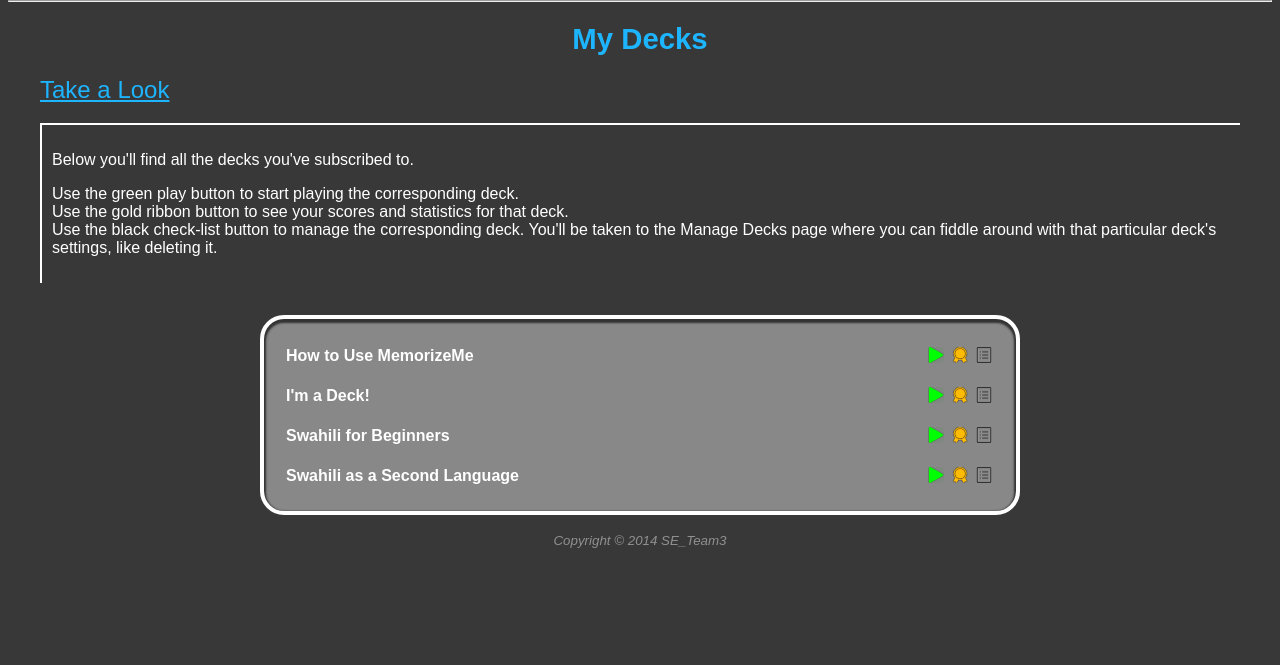
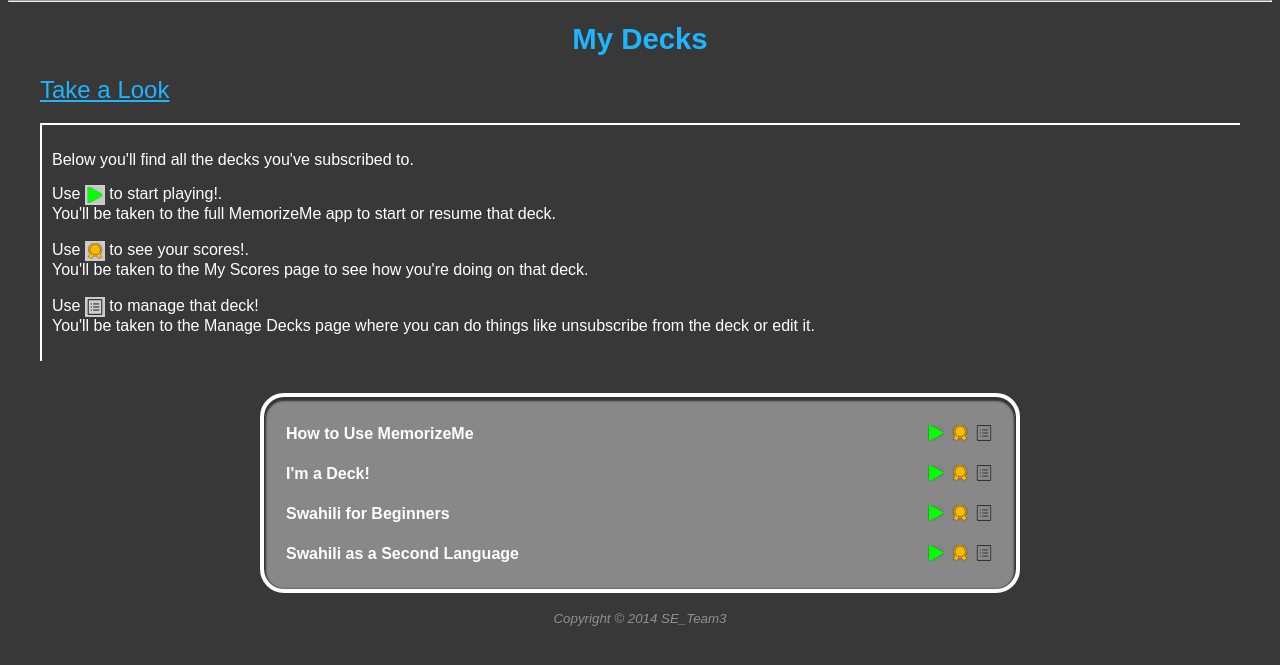
Before and after one commit to latreides/SE_Team3, a Django app: a page that uses flashcards/templates/view_deck_page.html in a window 1280 px wide. Shown: the part 71-736 px from the top of the page. Run offline with Django 3.2, Linux system fonts and the light colour scheme; the visitor is signed in with stand-in values (Sample User, id 1).

Commit message:
Minor edits on My Decks page
Set up for dynamic page construction and better understandability of the
buttons for the user (hopefully).

```diff
--- a/flashcards/static/css/mydecks.css
+++ b/flashcards/static/css/mydecks.css
@@ -36,6 +36,14 @@ img.icon {
 	width: 16px;
 }
 
+img.inline {
+	background: #CCC;
+	height: 16px;
+	padding: 2px;
+	vertical-align: top;
+	width: 16px;
+}
+
 img.icon:hover {
 	cursor: pointer;
 }
--- a/flashcards/templates/view_deck_page.html
+++ b/flashcards/templates/view_deck_page.html
@@ -10,49 +10,86 @@
 				Below you'll find all the decks you've subscribed to.
 			</p>
 			<p>
-				Use the green play button to start playing the corresponding deck.
+				Use
+				<img class="inline" src="{% static 'img/play_64.png' %}" alt="Manage" title="Play Deck"/>
+				to start playing!.<br>
+				You'll be taken to the full MemorizeMe app to start or resume that deck.<br>
 				<br>
-				Use the gold ribbon button to see your scores and statistics for
-				that deck.
+				Use
+				<img class="inline" src="{% static 'img/badge_64.png' %}" alt="Score" title="See Scores"/>
+				to see your scores!.<br>
+				You'll be taken to the My Scores page to see how you're doing on that deck.<br>
 				<br>
-				Use the black check-list button to manage the corresponding deck.
-				You'll be taken to the Manage Decks page where you can fiddle around
-				with that particular deck's settings, like deleting it.
+				Use
+				<img class="inline" src="{% static 'img/details_64.png' %}" alt="Manage" title="Manage Deck"/>
+				to manage that deck!<br>
+				You'll be taken to the Manage Decks page where you can do things
+				like unsubscribe from the deck or edit it.
 			</p>
 		</div>
+
 		<div id="deckpane">
+
 			<div class="deckItem">
 				<span class="deckName">How to Use MemorizeMe</span>
 				<span class="deckActions">
+					<a href="#">
 						<img class="icon" src="{% static 'img/details_64.png' %}" alt="Manage" title="Manage Deck"/>
+					</a>
+					<a href="#">
 						<img class="icon" src="{% static 'img/badge_64.png' %}" alt="Score" title="See Scores"/>
+					</a>
+					<a href="#">
 						<img class="icon" src="{% static 'img/play_64.png' %}" alt="Play" title="Play Deck"/>
+					</a>
 				<span>
 			</div>
+
 			<div class="deckItem">
 				<span class="deckName">I'm a Deck!</span>
 				<span class="deckActions">
+					<a href="#">
 						<img class="icon" src="{% static 'img/details_64.png' %}" alt="Manage" title="Manage Deck"/>
+					</a>
+					<a href="#">
 						<img class="icon" src="{% static 'img/badge_64.png' %}" alt="Score" title="See Scores"/>
+					</a>
+					<a href="#">
 						<img class="icon" src="{% static 'img/play_64.png' %}" alt="Play" title="Play Deck"/>
+					</a>
 				<span>
 			</div>
+
 			<div class="deckItem">
 				<span class="deckName">Swahili for Beginners</span>
 				<span class="deckActions">
+					<a href="#">
 						<img class="icon" src="{% static 'img/details_64.png' %}" alt="Manage" title="Manage Deck"/>
+					</a>
+					<a href="#">
 						<img class="icon" src="{% static 'img/badge_64.png' %}" alt="Score" title="See Scores"/>
+					</a>
+					<a href="#">
 						<img class="icon" src="{% static 'img/play_64.png' %}" alt="Play" title="Play Deck"/>
+					</a>
 				<span>
 			</div>
+
 			<div class="deckItem">
 				<span class="deckName">Swahili as a Second Language</span>
 				<span class="deckActions">
+					<a href="#">
 						<img class="icon" src="{% static 'img/details_64.png' %}" alt="Manage" title="Manage Deck"/>
+					</a>
+					<a href="#">
 						<img class="icon" src="{% static 'img/badge_64.png' %}" alt="Score" title="See Scores"/>
+					</a>
+					<a href="#">
 						<img class="icon" src="{% static 'img/play_64.png' %}" alt="Play" title="Play Deck"/>
+					</a>
 				<span>
 			</div>
+
 		</div>
 	</div>
 {% endblock %}
```
Lines whose indentation alone changed are shown as unchanged.
